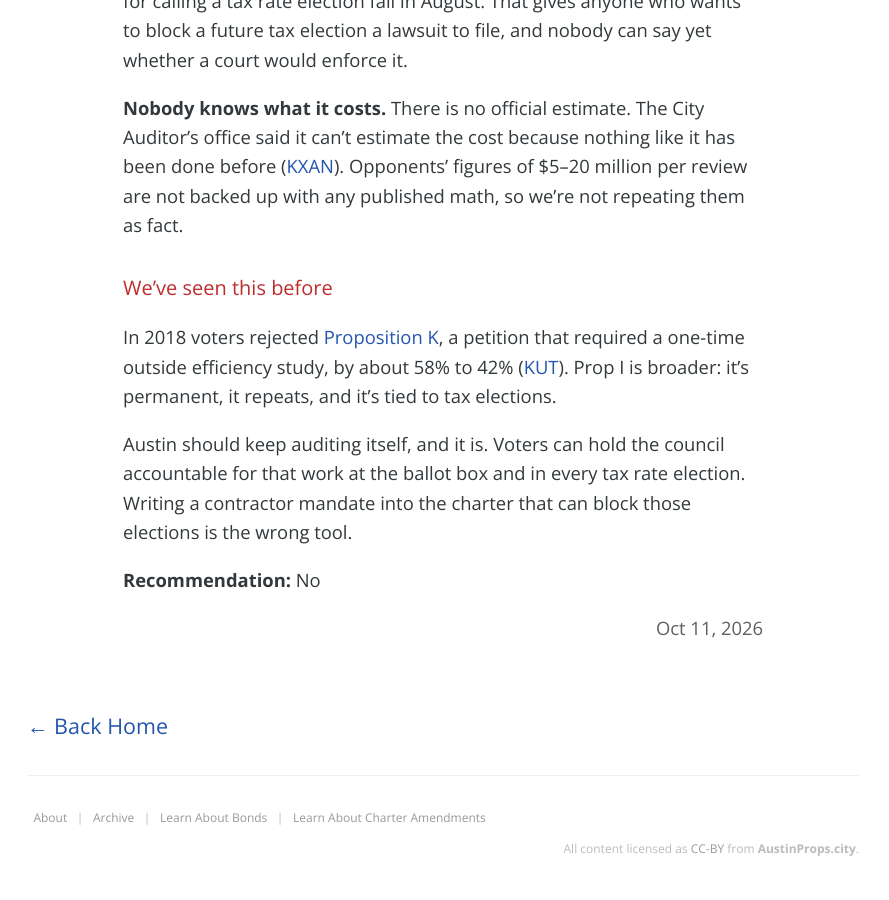
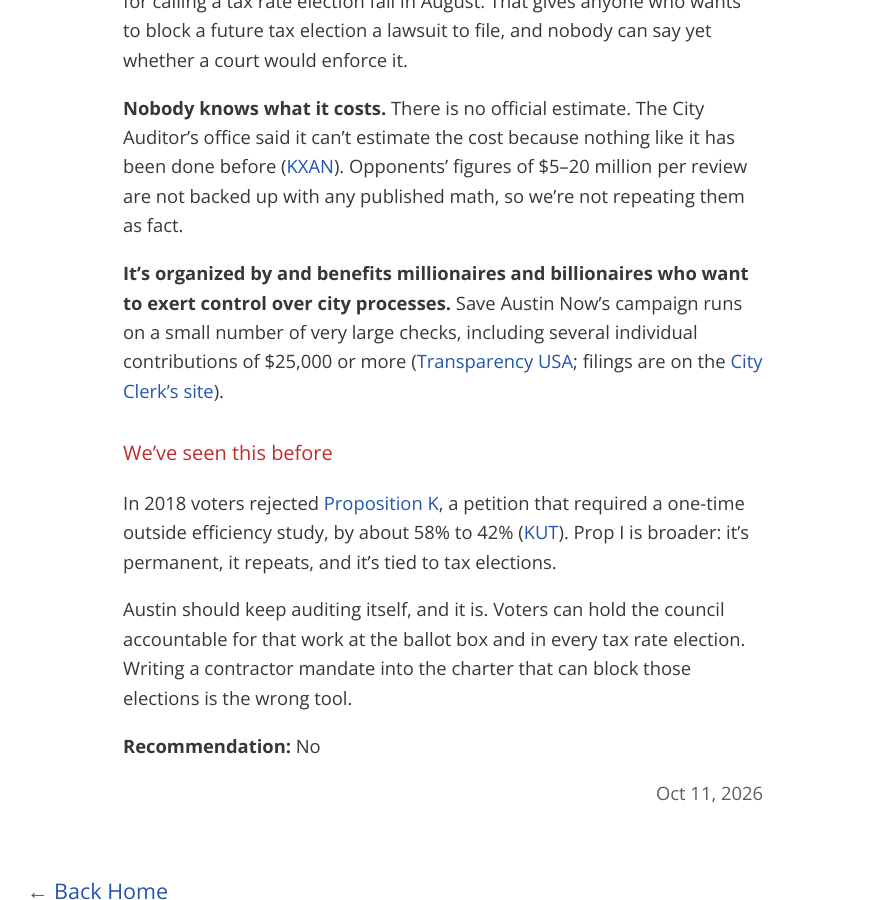
Before and after one commit to h3h/austinprops.city, a Jekyll site: the page built from _posts/2026-10-11-proposition-i.md, in a window 1280 px wide and 900 px high, scrolled down 2111 px. Shown: the whole window, without its empty margins (197-1086 px from the left). Built offline with Jekyll 4.4.1, drawn with Linux system fonts in a browser that asks for light colours; before the commit the page ends 2989 px from its top, so only the background shows below that.

Commit message:
Prop I: add the large-donor funding point
Co-Authored-By: Claude Opus 5.5 <noreply@anthropic.com>
Claude-Session: https://claude.ai/code/session_01NVM8qob9aiQdHqn3pq2deb

```diff
--- a/_posts/2026-10-11-proposition-i.md
+++ b/_posts/2026-10-11-proposition-i.md
@@ -81,6 +81,12 @@ Auditor’s office said it can’t estimate the cost because nothing like it has
 been done before ([KXAN][KX2]). Opponents’ figures of $5–20 million per review
 are not backed up with any published math, so we’re not repeating them as fact.
 
+**It’s organized by and benefits millionaires and billionaires who want to exert
+control over city processes.** Save Austin Now’s campaign runs on a small number
+of very large checks, including several individual contributions of $25,000 or
+more ([Transparency USA][TUSA]; filings are on the
+[City Clerk’s site][CF]).
+
 ## We’ve seen this before
 
 In 2018 voters rejected [Proposition K](/2018/proposition-k), a petition that
```
Also changed, not shown: other parts of _posts/2026-10-11-proposition-i.md (+2 -0 lines).
